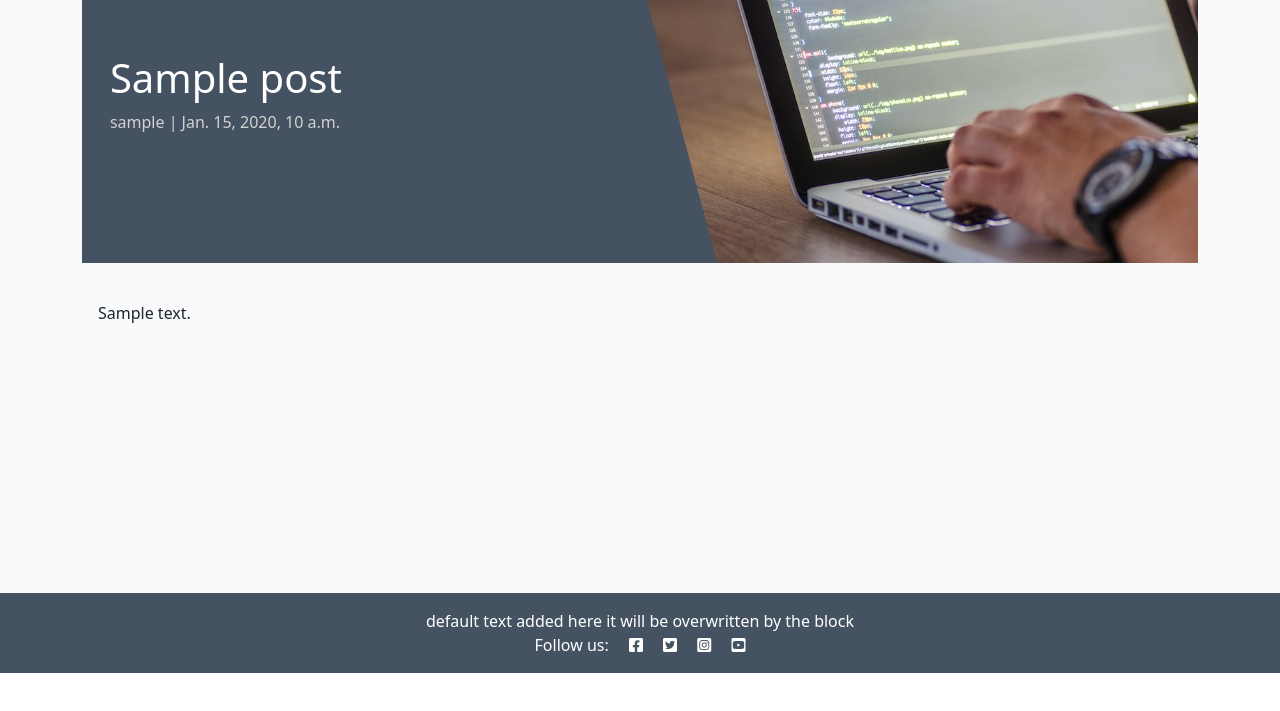
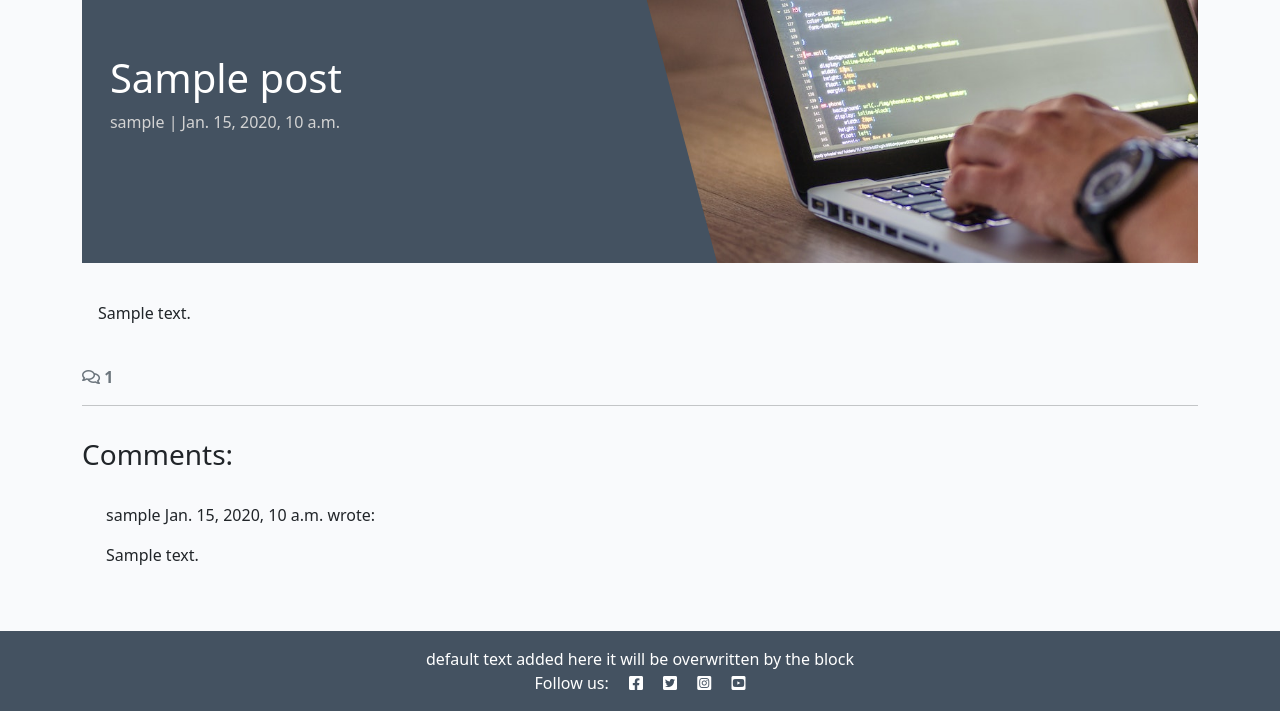
Before and after one commit to Sabri-bel/django-blog, a Django app: a page that uses blog/templates/blog/post_detail.html in a window 1280 px wide. Shown: the part 127-838 px from the top of the page. Before the commit the page ends 800 px from the top, so only its background shows below. Run offline with Django 5.2, Linux system fonts and the light colour scheme; tables that the repository leaves empty hold one stand-in row (values such as "Sample post").

Commit message:
add a comment view

```diff
--- a/blog/templates/blog/post_detail.html
+++ b/blog/templates/blog/post_detail.html
@@ -33,6 +33,48 @@
             </div>
         </div>
     </div>
+    <!-- Displaying count of comments -->
+  <div class="row">
+    <div class="col-12">
+      <strong class="text-secondary">
+        <i class="far fa-comments"></i> {{ comment_count }}
+      </strong>
+    </div>
+    <div class="col-12">
+      <hr>
+    </div>
+  </div>
+  <!-- Displaying Comments -->
+  <div class="row">
+    <div class="col-md-8 card mb-4  mt-3 ">
+      <h3>Comments:</h3>
+      <div class="card-body">
+        <!-- We want a for loop inside the empty control tags
+          to iterate through each comment in comments -->
+        {% for comment in comments %}
+        <div class="p-2 comments
+          {% if not comment.approved and comment.author == user %}
+          faded{% elif not comment.approved %} d-none{% endif %}">
+          <p class="font-weight-bold">
+            {{ comment.author }}
+            <span class="font-weight-normal">
+              {{ comment.created_on }}
+            </span> wrote:
+          </p>
+          <div id="comment{{ comment.id }}">
+            {{ comment.body | linebreaks }}
+          </div>
+          {% if not comment.approved and comment.author == user %}
+          <p class="approval">
+            This comment is awaiting approval
+          </p>
+          {% endif %}
+        </div>
+        <!-- Our for loop ends here -->
+        {% endfor %}
+      </div>
+    </div>
+  </div>
 </div>
 
 {% endblock content %}
--- a/blog/views.py
+++ b/blog/views.py
@@ -27,14 +27,18 @@ def post_detail(request, slug): #slg param get the argument from urls.py post_de
     # this select a single blog post from the database, the one whose slug matches the slug in our URL and store that
     # result in a variable called post, and then we add a dictionary as an argument to the render function.
     #  This dictionary is referred to as context.It is convention that the key name would be the same as the variable
-
+    comments = post.comments.all().order_by("-created_on")
+    comment_count = post.comments.filter(approved=True).count()
 #When the dictionary is sent to the template, we can then access its values using dot notation,
 # Because our post object only contains one database record,
 #we don't need a for loop to iterate through it in the template.
     return render(
         request,
         "blog/post_detail.html", # The path to the template file is included in the view function return.
-        {"post": post}, #In our views file, we set the name of the object as post, e.g. {"post": post}.
+        {"post": post,
+        "comments": comments,
+        "comment_count": comment_count,
+        }, #In our views file, we set the name of the object as post, e.g. {"post": post}.
         # So, in post_detail.html, we can now access its attribute
     )
 #A view function takes a web request and returns a web response. always passes in the request object as the first argument
```
